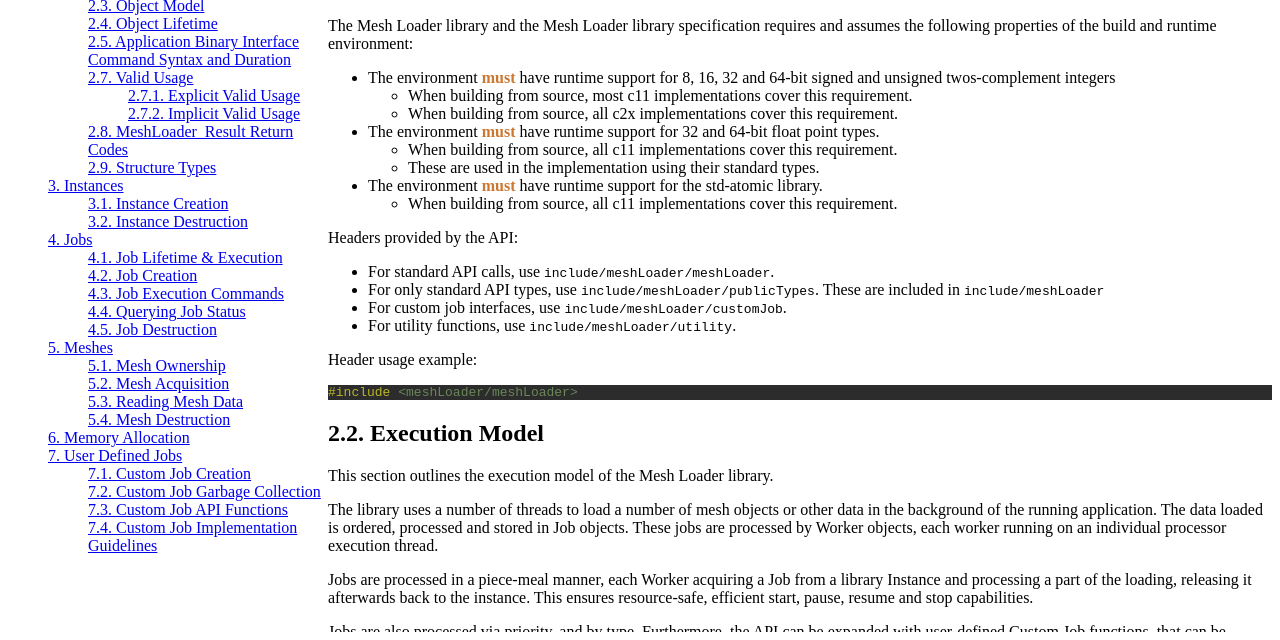
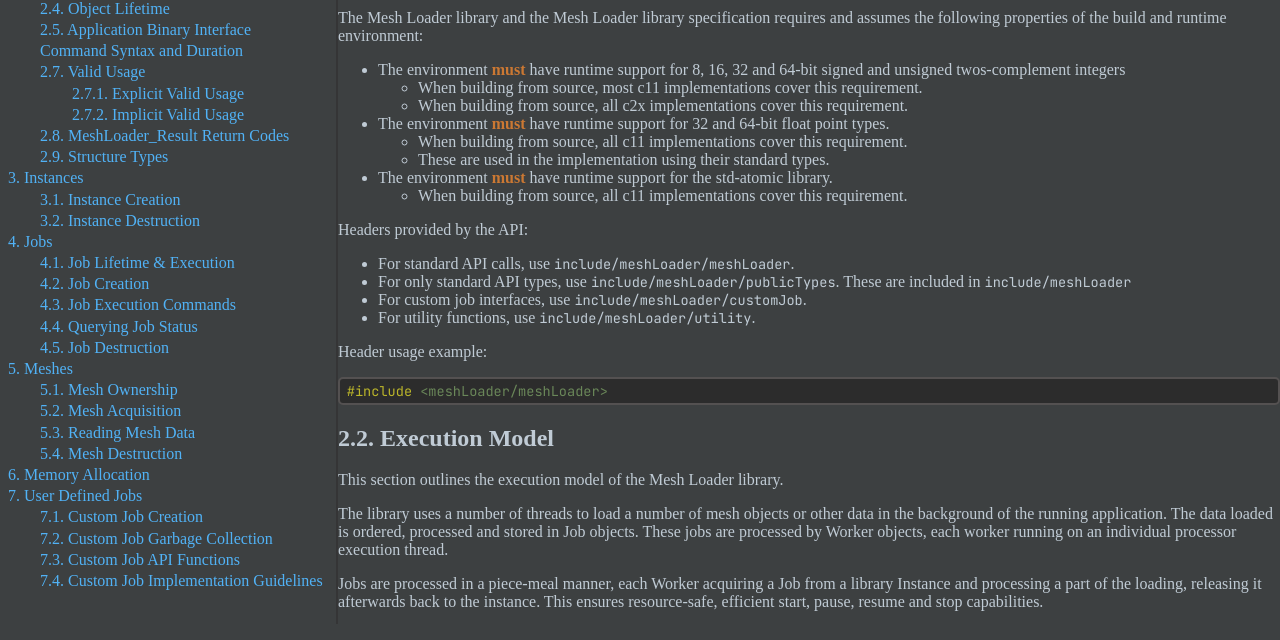
Before and after one commit to LoghinVladDev/LoghinVladDev.github.io, a plain HTML site: page pages/meshLoaderSpecification.html in a window 1280 px wide. Shown: the part 176-816 px from the top of the page. Drawn offline with Linux system fonts and the light colour scheme.

Commit message:
Style applied, refactored theming

```diff
--- a/pages/meshLoaderSpecification.html
+++ b/pages/meshLoaderSpecification.html
@@ -5,6 +5,7 @@
     <title>Mesh Loader - Specification</title>
 
     <link rel="stylesheet" href="style/spec.css">
+    <link href='https://fonts.googleapis.com/css?family=JetBrains Mono' rel='stylesheet'>
 </head>
 <body>
 
@@ -2996,10 +2997,9 @@ MeshLoader_Result MeshLoader_Job_finish (
 </div>
 
 <script src="scripts/sidebarGenerator.js"></script>
-<script src="../scripts/syntaxHighlighter/coloring/darcula.js"></script>
+<script src="scripts/pageTheme.js"></script>
 <script src="../scripts/syntaxHighlighter/languages/c.js"></script>
 <script src="../scripts/syntaxHighlighter/syntax.js"></script>
-<script src="scripts/pageTheme.js"></script>
 
 </body>
 </html>
--- a/pages/scripts/pageTheme.js
+++ b/pages/scripts/pageTheme.js
@@ -1,7 +1,13 @@
-function applyTheme ( colorSet = darculaColorSet ) {
-    for ( let element of document.getElementsByTagName("strong") ) {
-        colorSet.applyForElement ( element )
+function applyTheme ( colorSetName = "darcula" ) {
+    const request = new XMLHttpRequest()
+    request.onload = () => {
+        let newStyle = document.createElement('style')
+        newStyle.appendChild ( document.createTextNode ( request.response ) )
+        document.getElementsByTagName ( "head" )[0].appendChild ( newStyle )
     }
+
+    request.open('GET', "theme/" + colorSetName + ".css")
+    request.send()
 }
 
 applyTheme()
--- a/pages/scripts/sidebarGenerator.js
+++ b/pages/scripts/sidebarGenerator.js
@@ -15,6 +15,7 @@ function generateSidebarContentsInner ( list, element ) {
             sublist.className = "nav-list"
 
             let listItem = document.createElement("li");
+            listItem.className = 'nav-item'
             list.appendChild(listItem)
 
             let linkToChapter = document.createElement("a");
--- a/pages/style/spec.css
+++ b/pages/style/spec.css
@@ -1,15 +1,31 @@
 body{
     height: 100vh;
     overflow: hidden;
+    margin: 0;
+    padding: 0;
 }
 
 aside {
     flex: 1 0 20em;
+    max-width: 20em;
     overflow-y: auto;
+    padding: 0.5em;
+    border-left: 0;
+    border-top: 0;
+    border-bottom: 0;
+    border-right: 2px;
+    border-style: solid;
 }
 
 #specificationBody {
     overflow-y: auto;
+    width: 100%;
+}
+
+#specificationBody > * {
+    max-width: 60em;
+    margin-left: auto;
+    margin-right: auto;
 }
 
 #wrapper {
@@ -20,3 +36,52 @@ aside {
 .nav-list {
     list-style-type: none;
 }
+
+a {
+    text-decoration: none;
+}
+
+pre {
+    border: 2px solid;
+    border-radius: 5px;
+    padding: 0.2em 0.5em;
+}
+
+table {
+    border: 4px solid;
+    padding: 0;
+    margin: 0;
+    width: 100%;
+    border-collapse: collapse;
+    border-radius: 5px;
+}
+
+td {
+    border: 2px solid;
+    border-bottom: 0;
+    border-top: 0;
+    text-align: center;
+}
+
+th {
+    border: 2px solid;
+    text-align: center;
+}
+
+aside > .nav-list {
+    padding: 0;
+    margin: 0;
+}
+
+.nav-list {
+    padding-left: 2em;
+}
+
+.nav-item {
+    margin-top: 0.2em;
+}
+
+aside > h3 {
+    text-align: center;
+    margin: 0.5em;
+}
--- /dev/null
+++ b/pages/theme/darcula.css
@@ -0,0 +1,99 @@
+body {
+    background-color: #3d4041;
+    color: #c0cbd5;
+}
+
+pre {
+    color: #a8b7c5;
+    border-color: #545151;
+    background-color: #2c2c2c;
+    font-family: "JetBrains Mono", monospace;
+    font-size: 0.85em;
+}
+
+code {
+    font-family: "JetBrains Mono", monospace;
+    font-size: 0.85em;
+}
+
+aside {
+    background-color: #3d4041;
+    border-color: #353536;
+}
+
+a:link {
+    color: #51b2f6;
+}
+
+a:visited {
+    color: #a76dcb;
+}
+
+.code-preprocessor {
+    color: #bbb52a;
+}
+
+.code-keyword {
+    color: #cb7833;
+}
+
+.code-identifier {
+    color: #a8b7c5;
+}
+
+.code-operator {
+    color: #a8b7c5;
+}
+
+.code-character {
+    color: #cb7833;
+}
+
+.code-macro {
+    color: #8f8b26;
+}
+
+.code-number-constant {
+    color: #6897bb;
+}
+
+.code-enumerant {
+    color: #9876aa;
+}
+
+.code-function-identifier {
+    color: #fec56d;
+}
+
+.code-string-constant {
+    color: #6a8759;
+}
+
+.strong-state-description {
+    color: #9876aa;
+}
+
+.strong-action-description {
+    color: #fec56d;
+}
+
+strong {
+    color: #cb7833;
+}
+
+td, th, table {
+    border-color: #313030;
+}
+
+tr:nth-child(even) {
+    background-color: #323436;
+}
+
+tr:nth-child(odd) {
+    background-color: #3d4041;
+}
+
+th {
+    background-color: #2c2c2c;
+    border-color: #3d4041;
+}
--- a/scripts/syntaxHighlighter/coloring/darcula.js
+++ /dev/null
@@ -1,59 +0,0 @@
-const darculaColorSet = {
-
-    preprocessor: "#bbb52a",
-    keyword: "#cb7833",
-    identifier: "#a8b7c5",
-    operator: "#a8b7c5",
-    character: "#cb7833",
-    backgroundColor: "#2c2c2c",
-    macro: "#8f8b26",
-    numberConstant: "#6897bb",
-    enumerant: "#9876aa",
-    functionIdentifier: "#fec56d",
-    stringConstant: "#6a8759",
-
-    applyForElement: ( element ) => {
-
-        if ( element.tagName.toLowerCase() === "pre" ) {
-            element.style = "" +
-                "color: " + darculaColorSet.identifier + ";" +
-                "background-color: " + darculaColorSet.backgroundColor
-        }
-
-        if ( element.tagName.toLowerCase() === "strong" ) {
-
-            if ( element.className === "" ) {
-                element.style = "" +
-                    "color: " + darculaColorSet.keyword + ";"
-            }
-        }
-
-        if ( element.className === "strong-state-description" ) {
-            element.style = "" +
-                "color: " + darculaColorSet.enumerant + ";"
-        }
-
-        if ( element.className === "strong-action-description" ) {
-            element.style = "" +
-                "color: " + darculaColorSet.functionIdentifier + ";"
-        }
-    },
-
-    apply: ( token, rules ) => {
-
-        let ruleEntry = Object.entries ( rules.types ).find ( ( entry ) => {
-            return entry[1] === token.type
-        })
-
-        let colorEntry = Object.keys ( darculaColorSet ).find ( (entry) => { return ruleEntry[0] === entry } )
-
-        if (
-            ruleEntry != null &&
-            colorEntry != null
-        ) {
-            return "<span style='color:" + darculaColorSet[colorEntry] + "'>" + token.value + "</span>"
-        }
-
-        return token.value
-    }
-}
--- a/scripts/syntaxHighlighter/languages/c.js
+++ b/scripts/syntaxHighlighter/languages/c.js
@@ -12,6 +12,23 @@ const cTokenRules = {
         enumerant           : 9,
         functionIdentifier  : 10,
         stringConstant      : 11,
+
+        explicitClassName: ( token ) => {
+
+            switch ( token.type ) {
+                case cTokenRules.types.preprocessor:       return "preprocessor";
+                case cTokenRules.types.keyword:            return "keyword";
+                case cTokenRules.types.identifier:         return "identifier";
+                case cTokenRules.types.character:          return "character";
+                case cTokenRules.types.whitespace:         return "whitespace";
+                case cTokenRules.types.macro:              return "macro";
+                case cTokenRules.types.numberConstant:     return "number-constant";
+                case cTokenRules.types.operator:           return "operator";
+                case cTokenRules.types.enumerant:          return "enumerant";
+                case cTokenRules.types.functionIdentifier: return "function-identifier";
+                case cTokenRules.types.stringConstant:     return "string-constant";
+            }
+        },
 
         applySpecialTokenRules: (tokens) => {
             for ( let i = 0; i < tokens.length - 1 ; ++i ) {
--- a/scripts/syntaxHighlighter/syntax.js
+++ b/scripts/syntaxHighlighter/syntax.js
@@ -53,7 +53,14 @@ function splitByTokens ( codeString, tokenRules ) {
     return tokens
 }
 
-function parse ( codeString, tokenRules, colorSet ) {
+function applyClassToToken ( token, tokenRules ) {
+    return "<span class='" +
+        "code-" +
+        tokenRules.types.explicitClassName(token) +
+        "'>" + token.value + "</span>"
+}
+
+function parse ( codeString, tokenRules ) {
     let tokens = splitByTokens ( codeString, tokenRules )
     if ( Object.keys ( tokenRules.types ).includes ( "applySpecialTokenRules" ) ) {
         tokenRules.types.applySpecialTokenRules ( tokens )
@@ -61,30 +68,28 @@ function parse ( codeString, tokenRules, colorSet ) {
 
     let finalText = ""
     for ( let token of tokens ) {
-        finalText += colorSet.apply ( token, tokenRules )
+        finalText += applyClassToToken ( token, tokenRules )
     }
 
     return finalText
 }
 
-function applySyntaxHighlighting ( colorSet = darculaColorSet ) {
+function applySyntaxClassification () {
     for ( let element of document.getElementsByTagName("pre") ) {
-        element.innerHTML   = applySyntaxForCode(element.innerHTML, element.lang, colorSet)
-
-        colorSet.applyForElement ( element )
+        element.innerHTML   = applySyntaxForCode(element.innerHTML, element.lang)
     }
 }
 
-function applySyntaxForCode ( codeString, language, colorSet ) {
+function applySyntaxForCode ( codeString, language ) {
 
     codeString = codeString.replaceAll ( '&lt;', '<' )
     codeString = codeString.replaceAll ( '&gt;', '>' )
 
     if ( language.toLowerCase() === "c" ) {
-        return parse ( codeString, cTokenRules, colorSet )
+        return parse ( codeString, cTokenRules )
     }
 
     return codeString;
 }
 
-applySyntaxHighlighting();
+applySyntaxClassification();
```
